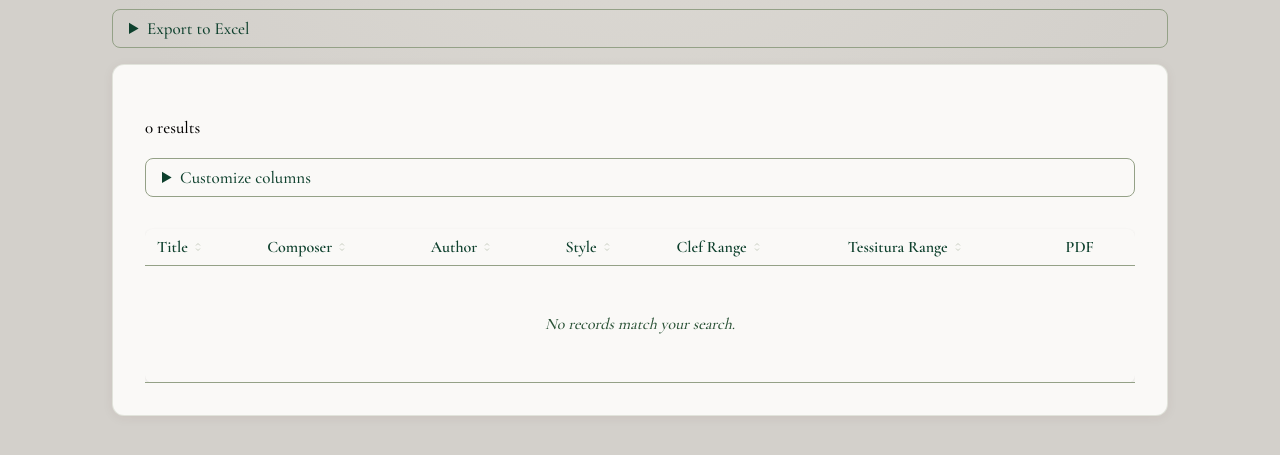
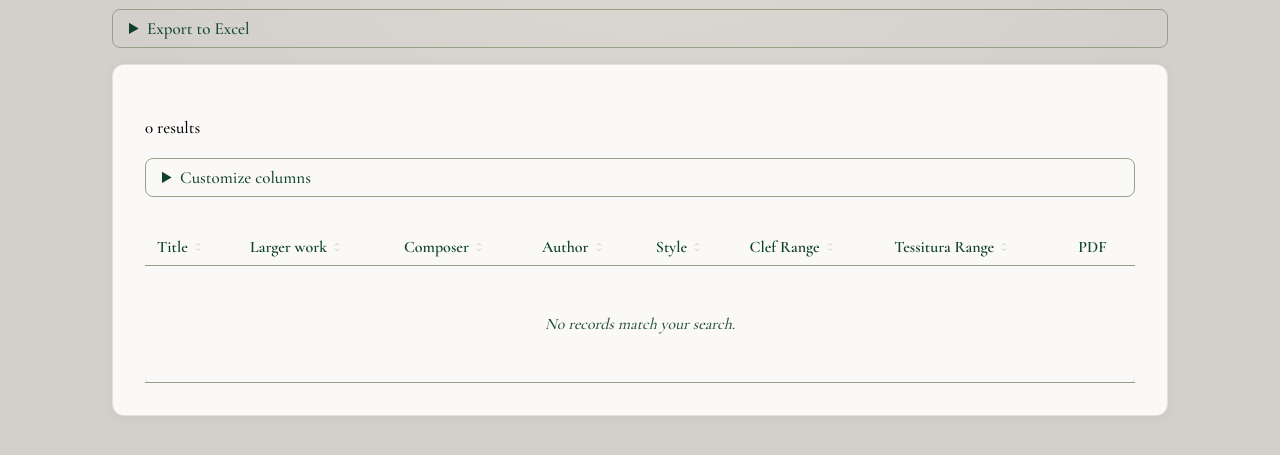
Before and after one commit to Tessituragram/Tessituragram, a Django app: page /records/ in a window 1280 px wide. Shown: the part 263-718 px from the top of the page. Run offline with Django 5.2, Linux system fonts and the light colour scheme; the visitor is signed in with stand-in values (Sample User, id 1); data that the repository does not hold is empty.

Commit message:
Added larger work field

```diff
--- a/apps/records/columns.py
+++ b/apps/records/columns.py
@@ -1,6 +1,7 @@
 TITLE_SORT = "title"
 
 AVAILABLE_COLUMNS = [
+    ("larger_work", "Larger work", "larger_work", lambda r: r.larger_work),
     ("composer", "Composer", "composer", lambda r: r.composer),
     ("author", "Author", "author", lambda r: r.author),
     ("style", "Style", "style", lambda r: r.get_style_display()),
@@ -97,9 +98,17 @@ AVAILABLE_COLUMNS = [
     ("status", "Status", "status", lambda r: r.get_status_display()),
 ]
 
-DEFAULT_TABLE_COLUMNS = ["composer", "author", "style", "clef_range", "tessitura_range"]
+DEFAULT_TABLE_COLUMNS = [
+    "composer",
+    "larger_work",
+    "author",
+    "style",
+    "clef_range",
+    "tessitura_range",
+]
 DEFAULT_PROFILE_COLUMNS = [
     "composer",
+    "larger_work",
     "author",
     "style",
     "clef_range",
@@ -108,6 +117,7 @@ DEFAULT_PROFILE_COLUMNS = [
 ]
 DEFAULT_REVIEW_COLUMNS = [
     "composer",
+    "larger_work",
     "author",
     "style",
     "clef_range",
--- a/apps/records/export.py
+++ b/apps/records/export.py
@@ -6,6 +6,7 @@ from .filtering import get_filtered_records
 
 COLUMN_DEFINITIONS = [
     ("title", "Title", lambda r: r.title),
+    ("larger_work", "Larger work", "larger_work", lambda r: r.larger_work),
     ("composer", "Composer", lambda r: r.composer),
     ("author", "Author", lambda r: r.author),
     ("style", "Style", lambda r: r.get_style_display()),
--- a/apps/records/forms.py
+++ b/apps/records/forms.py
@@ -4,6 +4,8 @@ from .models import Record
 
 class AdvancedSearchForm(forms.Form):
     title = forms.CharField(max_length=200, required=False)
+    larger_work = forms.CharField(max_length=200, required=False)
+
     composer = forms.CharField(max_length=200, required=False)
     author = forms.CharField(max_length=200, required=False)
     style = forms.ChoiceField(
--- a/apps/records/models.py
+++ b/apps/records/models.py
@@ -45,9 +45,10 @@ class Record(models.Model):
 
     filename = models.CharField(max_length=255)
     title = models.CharField(max_length=255)
+    larger_work = models.CharField(max_length=255, blank=True)
     clef_range = models.CharField(max_length=6, null=True)
     composer = models.CharField(max_length=200)
-    author = models.CharField(max_length=200, blank=True)
+    author = models.CharField(max_length=200)
 
     STYLE_CHOICES = [
         ("western_classical", "Western Classical"),
--- a/apps/submissions/forms.py
+++ b/apps/submissions/forms.py
@@ -6,6 +6,7 @@ MAX_MIDI_SIZE = 5 * 1024 * 1024
 
 class SubmissionForm(forms.Form):
     title = forms.CharField(max_length=255, label="Title of the piece")
+    larger_work = forms.CharField(max_length=255, label="Larger work")
     composer = forms.CharField(max_length=200)
     author = forms.CharField(max_length=200, required=False)
     style = forms.ChoiceField(choices=[("", "Select a style")] + Record.STYLE_CHOICES)
@@ -20,6 +21,7 @@ class SubmissionForm(forms.Form):
     )
 
     def clean_midi_file(self):
+        midi_file = self.cleaned_data["midi_file"]
         if midi_file.size > MAX_MIDI_SIZE:
             raise forms.ValidationError("File is too large. Maximum size is 5MB.")
         midi_file = self.cleaned_data["midi_file"]
@@ -30,6 +32,7 @@ class SubmissionForm(forms.Form):
 
 class ReviewerEditForm(forms.Form):
     midi_file = forms.FileField(required=False, label="Replace MIDI file (optional)")
+    larger_work = forms.CharField(max_length=255, label="Larger work")
     title = forms.CharField(max_length=255)
     composer = forms.CharField(max_length=200)
     author = forms.CharField(max_length=200, required=False)
--- a/apps/submissions/views.py
+++ b/apps/submissions/views.py
@@ -47,6 +47,7 @@ def submit_form(request):
         form = SubmissionForm(request.POST, request.FILES)
         if form.is_valid():
             title = form.cleaned_data["title"]
+            larger_work = form.cleaned_data["larger_work"]
             uploaded_file = form.cleaned_data["midi_file"]
             filename = os.path.splitext(uploaded_file.name)[0]
             composer = form.cleaned_data["composer"]
@@ -95,6 +96,7 @@ def submit_form(request):
                         submitted_by=request.user,
                         filename=filename,
                         title=title,
+                        larger_work=larger_work,
                         composer=composer,
                         author=author,
                         style=style,
@@ -351,8 +353,9 @@ def edit_resubmit(request, pk):
                 tess, passaggio = match
 
                 record.title = form.cleaned_data["title"]
+                record.larger_work = form.cleaned_data.get("larger_work", "")
                 record.composer = form.cleaned_data["composer"]
-                record.author = form.cleaned_data.get("author", "")
+                record.author = form.cleaned_data["author"]
                 record.style = form.cleaned_data["style"]
                 record.clef_range = tess.clef_range
                 record.status = "pending"
@@ -457,6 +460,7 @@ def edit_resubmit(request, pk):
         form = ReviewerEditForm(
             initial={
                 "title": record.title,
+                "larger_work": record.larger_work,
                 "composer": record.composer,
                 "author": record.author,
                 "style": record.style,
--- a/templates/records/database.html
+++ b/templates/records/database.html
@@ -14,6 +14,7 @@
             <legend>General</legend>
             <div class="search-grid-3">
                 {{ search_form.title.label_tag }} {{ search_form.title }}
+                {{ search_form.larger_work.label_tag}} {{ search_form.larger_work }}
                 {{ search_form.composer.label_tag }} {{ search_form.composer }}
                 {{ search_form.author.label_tag }} {{ search_form.author }}
                 {{ search_form.submitter.label_tag }} {{ search_form.submitter }}
@@ -106,6 +107,7 @@
             <legend>Choose columns to export</legend>
             <div class="export-columns">
                 <label><input type="checkbox" name="columns" value="title" checked> Title</label>
+                <label><input type="checkbox" name="columns" value="larger_work" checked> Larger work</label>
                 <label><input type="checkbox" name="columns" value="composer" checked> Composer</label>
                 <label><input type="checkbox" name="columns" value="author" checked> Author</label>
                 <label><input type="checkbox" name="columns" value="style" checked> Style</label>
@@ -155,7 +157,7 @@
                 <div class="export-columns">
                     {% for key, label, sort_field, accessor in all_columns %}
                     <label>
-                        <input type="checkbox" name="cols" value="{{ key }}" {% if key in selected_columns %}checked{% endif %}>
+                        <input type="checkbox" name="cols" value="{{ key }}" {% if key in selected_columns%}checked{%endif %}>
                         {{ label }}
                     </label>
                     {% endfor %}
@@ -174,17 +176,23 @@
                         {% if current_sort == 'title' %}
                         <a href="?sort=-title&{{ search_querystring }}" class="sortable-header">
                             Title
-                                <svg class="sort-icon active" width="12" height="12" viewBox="0 0 24 24" fill="none" stroke="currentColor" stroke-width="3"><path d="M18 15l-6-6-6 6"/></svg>
+                            <svg class="sort-icon active" width="12" height="12" viewBox="0 0 24 24" fill="none" stroke="currentColor" stroke-width="3">
+                                <path d="M18 15l-6-6-6 6" />
+                            </svg>
                         </a>
                         {% elif current_sort == '-title' %}
                         <a href="?{{ search_querystring }}" class="sortable-header">
                             Title
-                                <svg class="sort-icon active" width="12" height="12" viewBox="0 0 24 24" fill="none" stroke="currentColor" stroke-width="3"><path d="M6 9l6 6 6-6"/></svg>
+                            <svg class="sort-icon active" width="12" height="12" viewBox="0 0 24 24" fill="none" stroke="currentColor" stroke-width="3">
+                                <path d="M6 9l6 6 6-6" />
+                            </svg>
                         </a>
                         {% else %}
                         <a href="?sort=title&{{ search_querystring }}" class="sortable-header">
                             Title
-                                <svg class="sort-icon" width="12" height="12" viewBox="0 0 24 24" fill="none" stroke="currentColor" stroke-width="2"><path d="M8 9l4-4 4 4M8 15l4 4 4-4"/></svg>
+                            <svg class="sort-icon" width="12" height="12" viewBox="0 0 24 24" fill="none" stroke="currentColor" stroke-width="2">
+                                <path d="M8 9l4-4 4 4M8 15l4 4 4-4" />
+                            </svg>
                         </a>
                         {% endif %}
                     </th>
@@ -209,10 +217,14 @@
                         {% endif %}
                     </td>
                     {% endfor %}
-                    <td>{% if record.pdf_file %}<a href="{{ record.pdf_file.url }}" target="_blank">View</a>{% endif %}</td>
+                    <td>{% if record.pdf_file %}<a href="{{ record.pdf_file.url }}" target="_blank">View</a>{% endif %}
+                    </td>
                 </tr>
                 {% empty %}
-                <tr><td colspan="{{ display_columns|length|add:2 }}" class="empty-state">No records match your search.</td></tr>
+                <tr>
+                    <td colspan="{{ display_columns|length|add:2 }}" class="empty-state">No records match your search.
+                    </td>
+                </tr>
                 {% endfor %}
             </tbody>
         </table>
```
Also changed, not shown: templates/accounts/profile.html (+16 -6 lines), templates/submissions/review_list.html (+13 -5 lines). Lines whose indentation alone changed are shown as unchanged.
